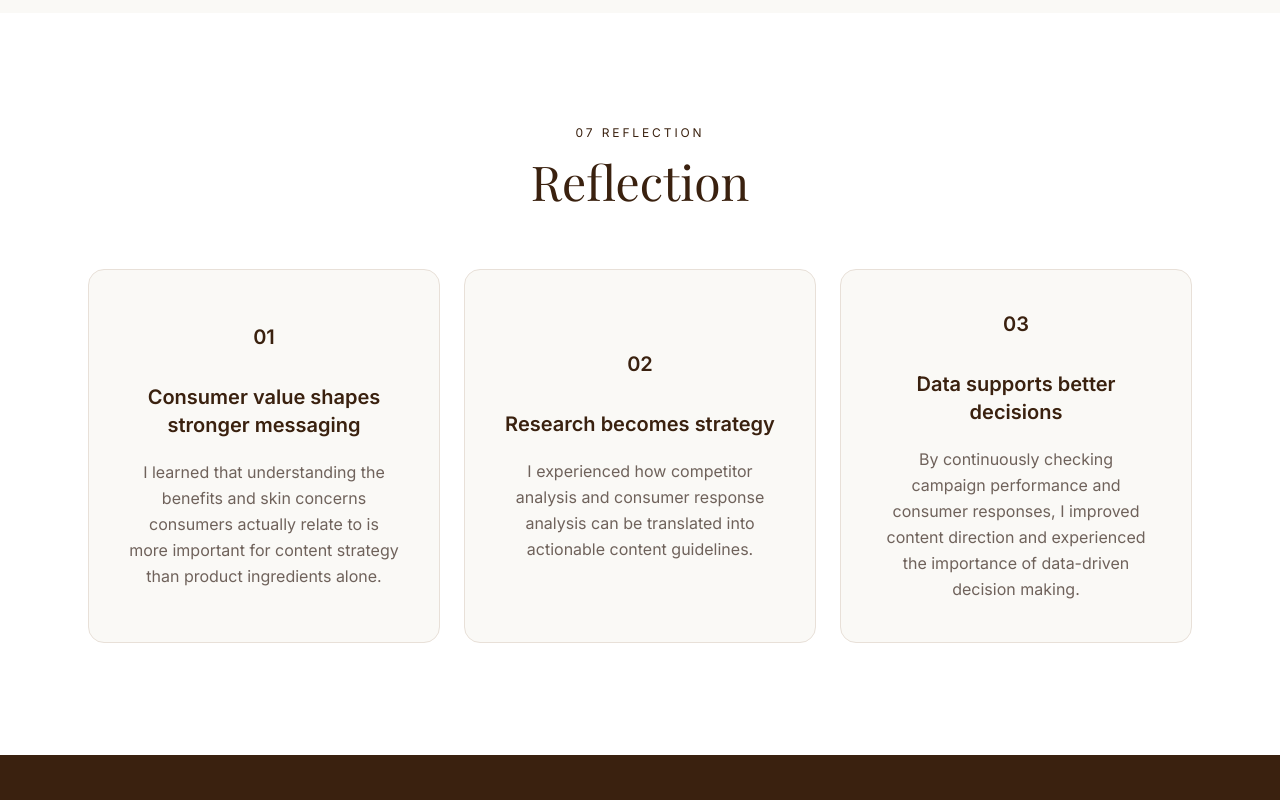
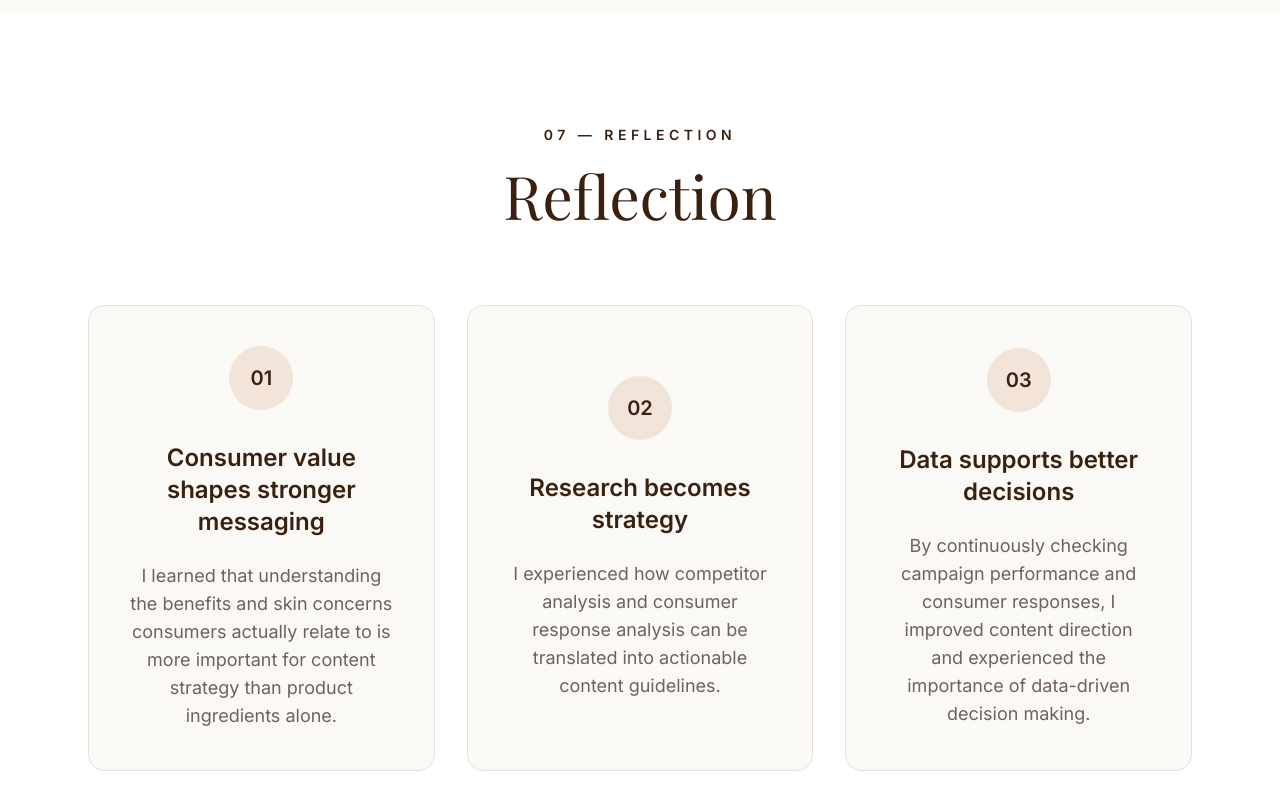
Before and after one commit to yeeunracheljo/yeeunj, a React (Vite) app: page /work/dr-rejuall in a window 1280 px wide. Shown: the part 6780-7580 px from the top of the page. Built offline with nearby package versions, Linux system fonts and the light colour scheme.

Commit message:
64ㅕ6365454

```diff
--- a/src/pages/work-dr-rejuall/page.tsx
+++ b/src/pages/work-dr-rejuall/page.tsx
@@ -571,14 +571,23 @@ export default function WorkDrRejuall() {
 
         <section id="reflection" className="py-20 md:py-28 bg-white scroll-mt-28">
           <div className="max-w-6xl mx-auto px-6 text-center">
-            <p className="text-xs uppercase tracking-[0.24em] text-[#3A210F] mb-4">07 {t("reflection.label")}</p>
-            <h2 className="font-serif text-4xl md:text-5xl text-[#3A210F] mb-16">{t("reflection.title")}</h2>
-            <div className="grid grid-cols-1 md:grid-cols-3 gap-6">
+            <p className="text-xs md:text-sm uppercase tracking-[0.32em] text-[#3A210F] mb-5 font-semibold">
+              07 — {t("reflection.label")}
+            </p>
+            <h2 className="font-serif text-4xl md:text-6xl text-[#3A210F] mb-16 md:mb-20">{t("reflection.title")}</h2>
+            <div className="grid grid-cols-1 md:grid-cols-3 gap-6 md:gap-8">
               {reflectionItems.map((item, index) => (
-                <article key={item.title} className="bg-[#FAF9F6] rounded-2xl p-8 md:p-10 border border-[#E8E0D8] min-h-72 flex flex-col items-center justify-center transition-all duration-300 hover:-translate-y-1 hover:shadow-lg">
-                  <span className="text-xl font-semibold text-[#3A210F]">0{index + 1}</span>
-                  <h3 className="text-xl font-semibold text-[#3A210F] mt-8 mb-5">{item.title}</h3>
-                  <p className="text-base text-[#6F625B] leading-relaxed">{item.body}</p>
+                <article
+                  key={item.title}
+                  className="bg-[#FAF9F6] rounded-2xl p-8 md:p-10 border border-[#E8E0D8] min-h-[340px] md:min-h-[360px] flex flex-col items-center justify-center transition-all duration-300 hover:-translate-y-1 hover:shadow-lg"
+                >
+                  <span className="w-16 h-16 rounded-full bg-[#F2E4D8] text-[#3A210F] text-xl font-bold flex items-center justify-center mb-8">
+                    {String(index + 1).padStart(2, "0")}
+                  </span>
+                  <h3 className="text-xl md:text-2xl font-semibold text-[#3A210F] mb-6 leading-snug max-w-[280px]">
+                    {item.title}
+                  </h3>
+                  <p className="text-base md:text-lg text-[#6F625B] leading-relaxed max-w-[320px]">{item.body}</p>
                 </article>
               ))}
             </div>
```
